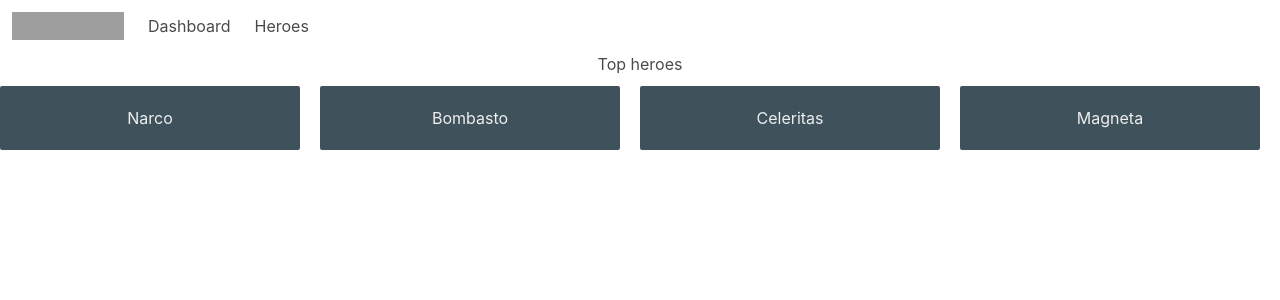
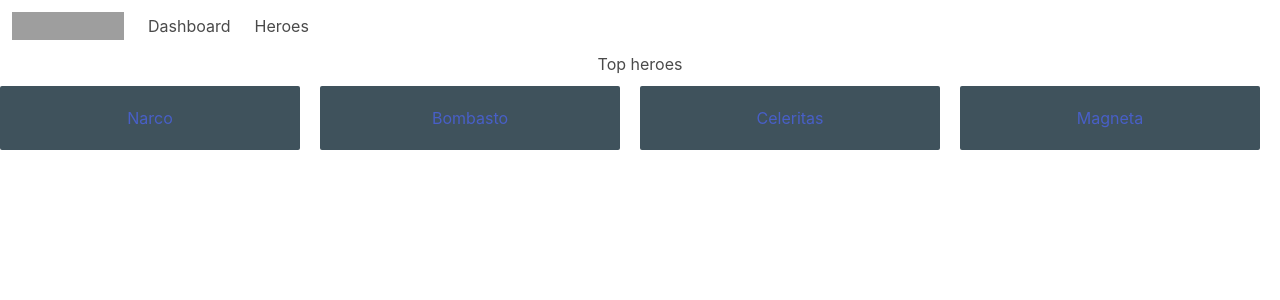
Before and after one commit to nnthanh1996/heros-editor, an Angular app: page /dashboard in a window 1280 px wide. Shown: the top 300 px of the page. Built offline with nearby package versions, Linux system fonts and the light colour scheme; grey boxes are pictures that could not be loaded.

Commit message:
1 file modified

```diff
--- a/src/app/dashboard/dashboard.component.html
+++ b/src/app/dashboard/dashboard.component.html
@@ -2,7 +2,7 @@
 <div class="grid grid-pad">
   <a *ngFor="let hero of heroes" class="col-1-4">
     <div class="module hero">
-      <h4>{{hero.name}}</h4>
+      <h4><a routerLink="/heroes/detail/{{hero.id}}">{{hero.name}}</a></h4>
     </div>
   </a>
 </div>
```
